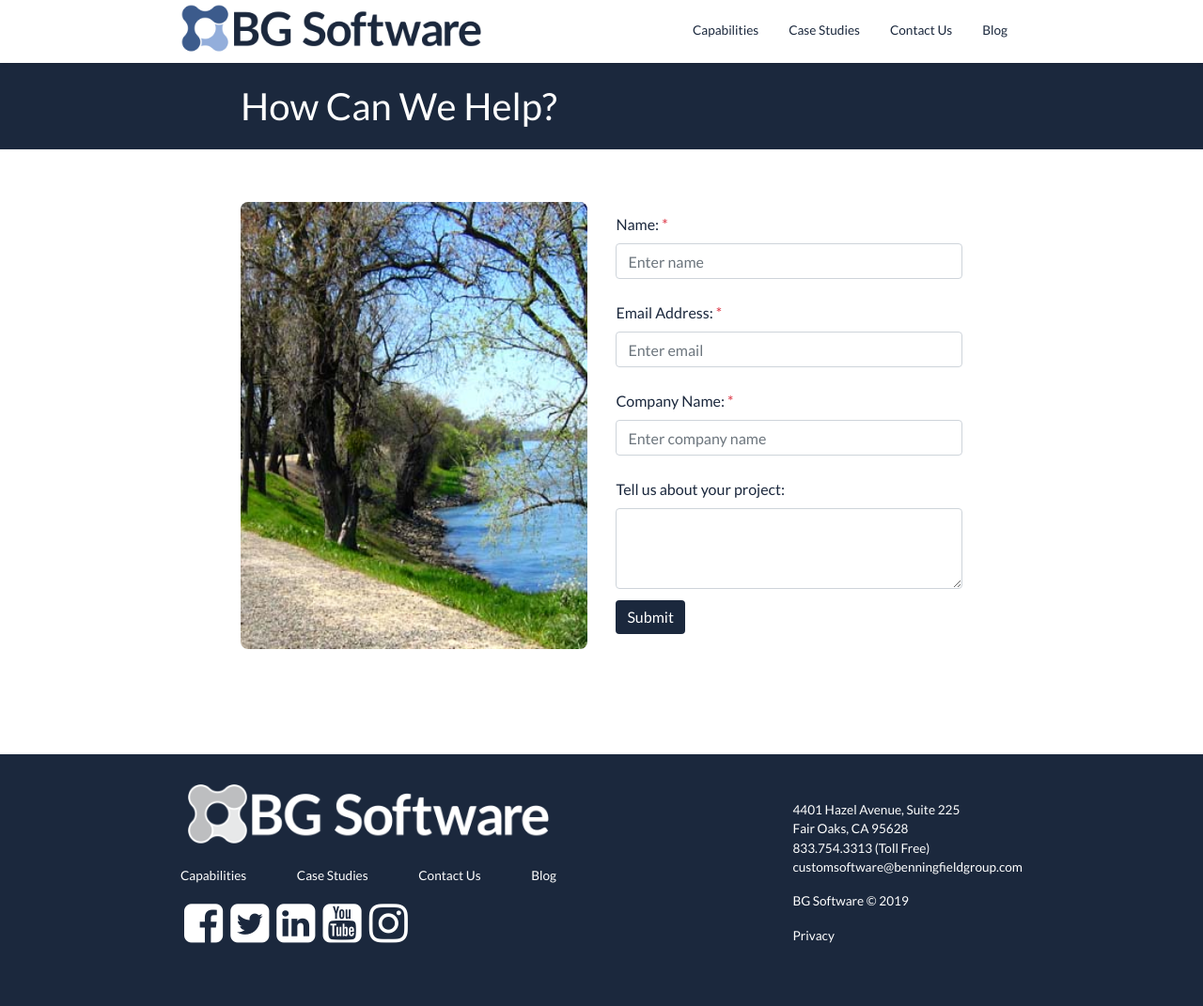
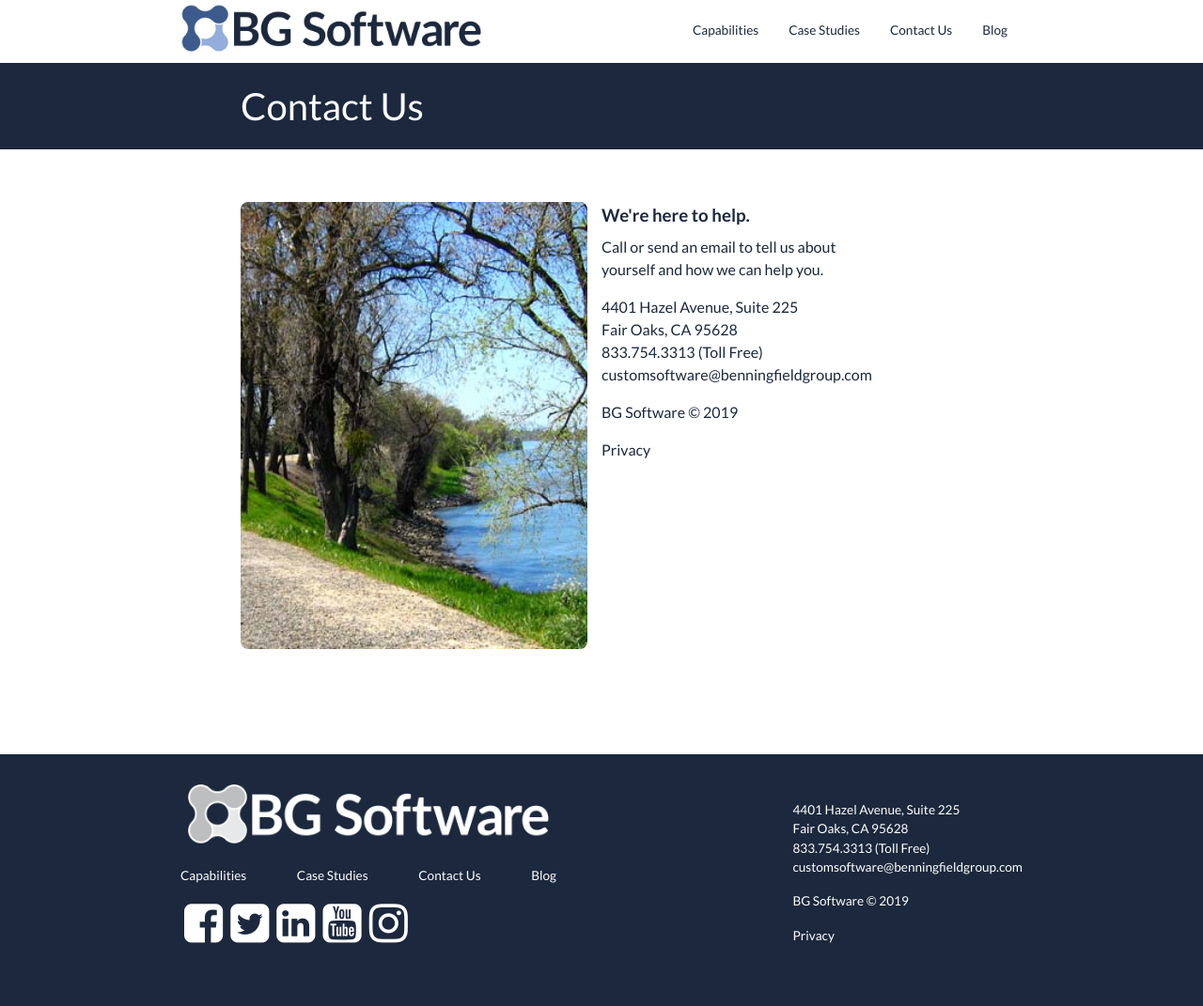
Before and after one commit to bgsoftware/company-site, a Jekyll site: the page built from contact-form.html, in a window 1280 px wide. Shown: the whole page at 94% size. Built offline with Jekyll 4.4.1, drawn with Linux system fonts in a browser that asks for light colours; comment, search, counter and statistics services are not loaded.

Commit message:
Update the contact us page with the BG software contact information and remove the contact form

```diff
--- a/contact-form.html
+++ b/contact-form.html
@@ -7,66 +7,44 @@ tags: [Contact Us]
 
 {%
   include header.html
-  headerText1="How Can We Help?"
+  headerText1="Contact Us"
 %}
 
 <div class="sm-dynamic-px-container contact-us pt-8 pb-15">
   <div class="contact-us__content d-flex">
-    <img src="/assets/images/misc/american_river_bike_trail.jpg" class="contact-us__image-container rounded-lg" alt="Photograph of a trail by a river">
-    <form
-      class="contact-us__form d-flex justify-content-center flex-column"
-      action="https://formspree.io/xorvpykm"
-      method="POST"
-    >
-      <div class="contact-us__field">
-        <label for="name">Name:&nbsp;<span class="text-danger">*</span></label>
-        <input
-          name="name"
-          type="text"
-          class="form-control"
-          id="name"
-          placeholder="Enter name"
-          required
-        >
-      </div>
-      <div class="contact-us__field">
-        <label for="email">
-          Email Address:&nbsp;<span class="text-danger">*</span>
-        </label>
-        <input
-          type="email"
-          class="form-control w-100"
-          name="email"
-          id="email"
-          placeholder="Enter email"
-          required
-        >
-      </div>
-      <div class="contact-us__field">
-        <label for="company-name">
-          Company Name:&nbsp;<span class="text-danger">*</span>
-        </label>
-        <input
-          name="company-name"
-          type="text"
-          class="form-control w-100"
-          id="company-name"
-          placeholder="Enter company name"
-          required
-        >
-      </div>
-      <div class="contact-us__field">
-        <label for="project-details">Tell us about your project:</label>
-        <textarea
-          name="project-details"
-          class="form-control"
-          id="project-details"
-          rows="3"
-        ></textarea>
-      </div>
-      <div class="contact-us-__submit-btn-container">
-        <button type="submit" class="btn btn-primary hover-bg-color-blue border-0">Submit</button>
-      </div>
-    </form>
+
+    <img
+      alt="Photograph of a trail by a river"
+      class="contact-us__image-container rounded-lg"
+      src="/assets/images/misc/american_river_bike_trail.jpg">
+    </img>
+
+    <!--- Contact Information. --->
+    <div class="footer__block d-flex flex-column">
+      <h3>We're here to help.</h3>
+      <p>
+        Call or send an email to tell us about
+        <br />
+        yourself and how we can help you.
+      </p>
+
+      <span>4401 Hazel Avenue, Suite 225</span>
+      <span>Fair Oaks, CA  95628</span>
+      <a
+        href="tel:1-833-754-3313"
+        class="hover-color-light-blue">
+        833.754.3313 (Toll Free)
+      </a>
+      <a
+        href="mailto:customsoftware@benningfieldgroup.com"
+        class="hover-color-light-blue pb-3"
+        aria-label="contact us by email.">
+        customsoftware@benningfieldgroup.com
+      </a>
+      <span class="pb-3">BG Software © 2019</span>
+      <a href="/cookie-policy" class="hover-color-light-blue">Privacy</a>
+    </div>
+    <!--- End of Contact Information. --->
+
   </div>
 </div>
```
